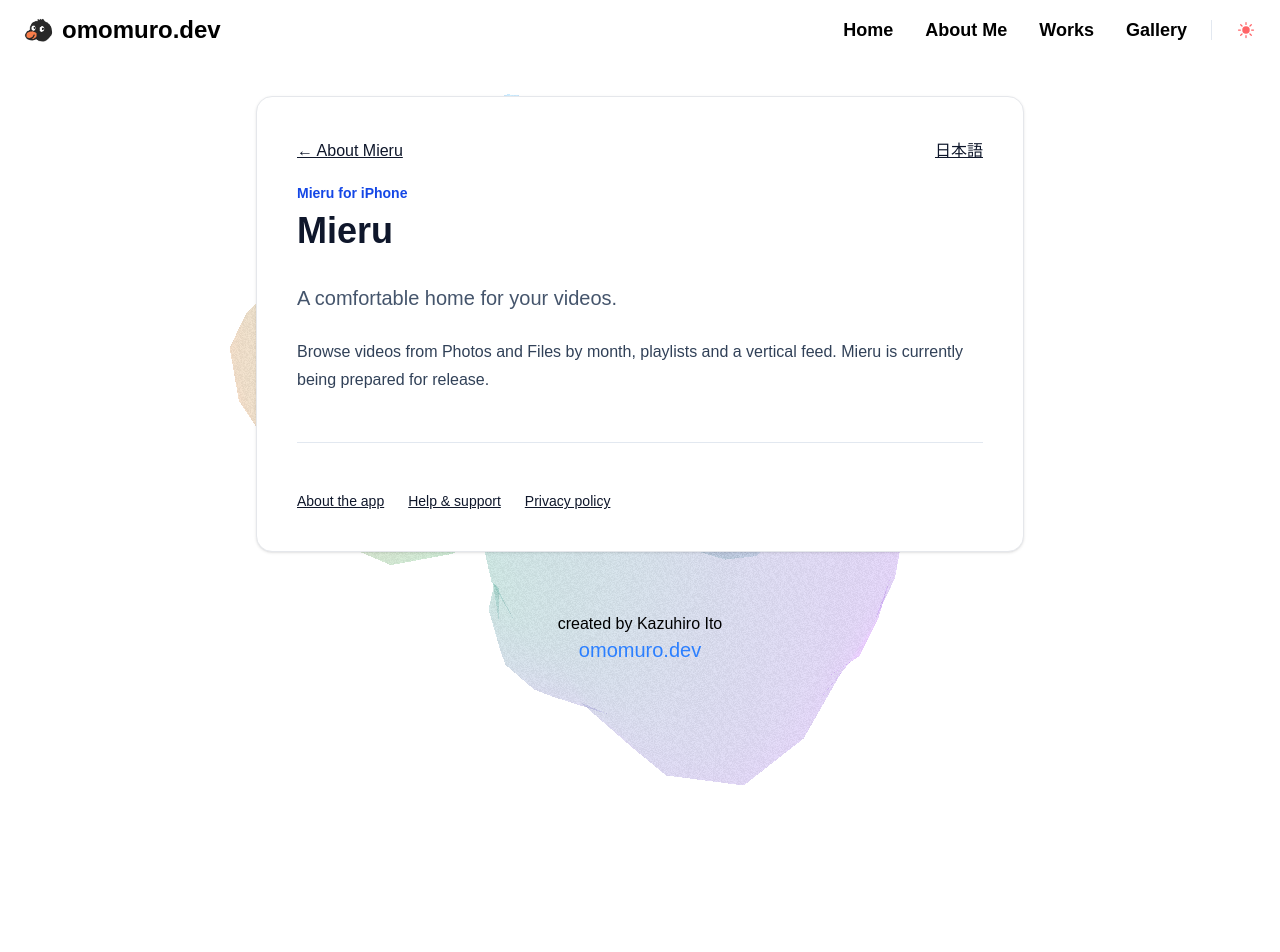
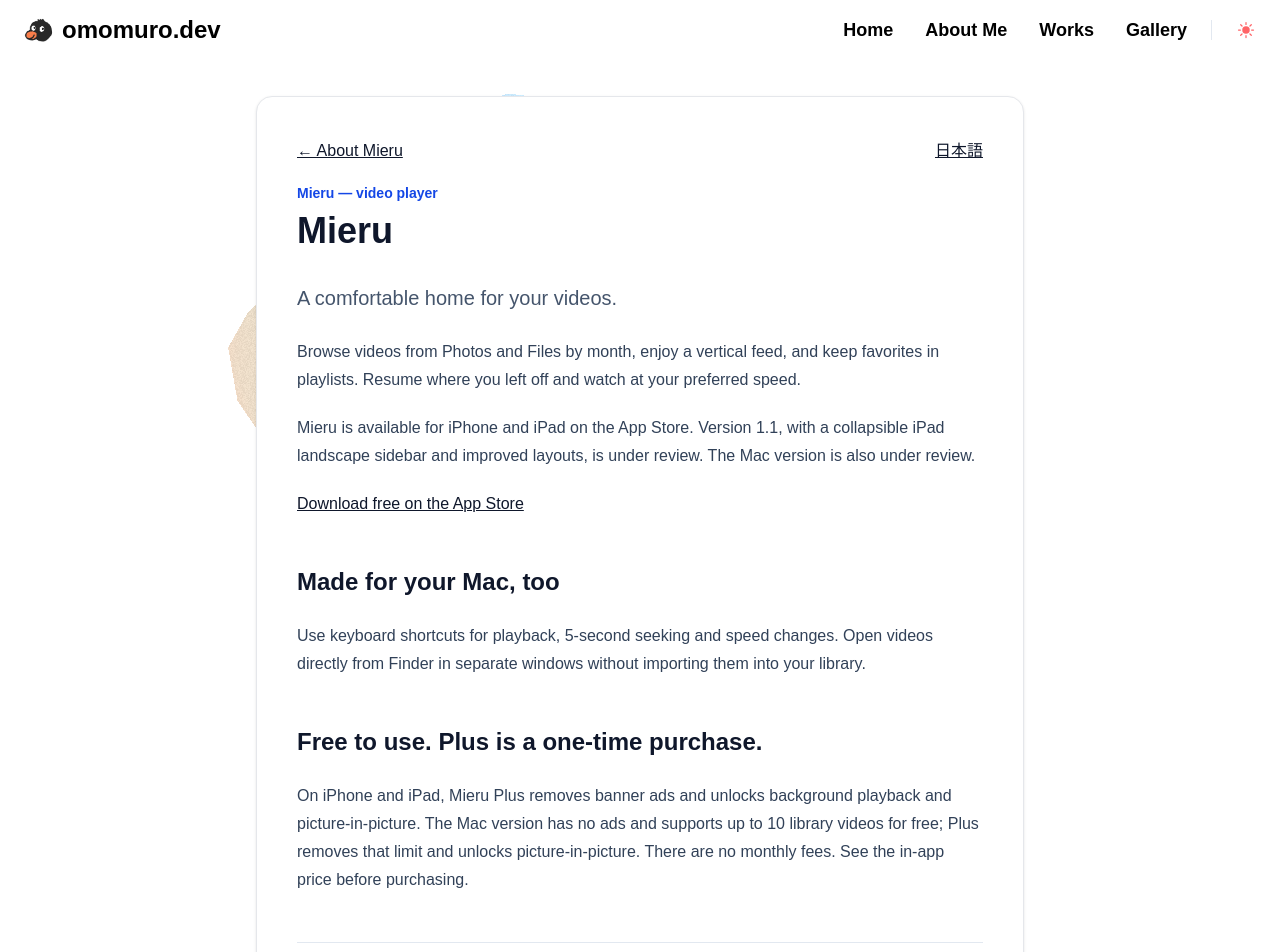
Before and after one commit to KazuhiroIto0127/omomuro.dev, a Next.js app: page /works/mieru/en in a window 1280 px wide. Shown: the top 952 px of the page. Before the commit the page ends 800 px from the top, so only its background shows below. Built offline with nearby package versions, Linux system fonts and the light colour scheme; no server answers; a web font is replaced by a local one; what tailwindcss-radix would draw is missing.

Commit message:
feat: add Mieru to works and announce app availability

```diff
--- a/components/mieru/Document.tsx
+++ b/components/mieru/Document.tsx
@@ -34,7 +34,7 @@ export default function MieruDocument({
           </Link>
         </div>
         <p className="mb-2 text-sm font-bold text-blue-700 dark:text-blue-300">
-          {english ? 'Mieru for iPhone' : 'iPhoneアプリ「Mieru」'}
+          {english ? 'Mieru — video player' : '動画プレイヤー「Mieru」'}
         </p>
         <h1>{title}</h1>
         <p className="lead">{description}</p>
--- /dev/null
+++ b/contents/works/mieru.md
@@ -0,0 +1,33 @@
+---
+title: "Mieru — 動画を、もっと心地よく。"
+description: "写真やファイルの動画を、月ごとの一覧・プレイリスト・縦フィードで。お気に入りの動画を気軽に楽しめるiPhone・iPadアプリ。Mac版も審査中です。"
+thumbnail: "/images/works/mieru.png"
+thumbnailHeight: 1024
+thumbnailWidth: 1024
+thumbnailFileName: "Mieruのアプリアイコン"
+createdAt: "2026-10-02"
+---
+
+**iPhone・iPad版はApp Storeで公開中です。Mac版は審査中です。**
+
+[App Storeで無料ダウンロード](https://apps.apple.com/jp/app/id6818041206)
+
+[English](/works/mieru/en)
+
+## 見たい動画に、すぐ戻れる
+
+写真ライブラリやファイルにある動画を、月ごとの一覧で探せる動画プレイヤーです。前回の続きから再生したり、縦フィードで次々に眺めたり。お気に入りやプレイリストにまとめて、自分の動画を心地よく楽しめます。
+
+## 大きな画面でも、使いやすく
+
+iPadの横向き表示に合わせた開閉できるサイドメニューや、ホーム・フィードの表示改善を含むバージョン1.1を審査に提出しました。
+
+Mac版も同時に審査中です。キーボードで再生・一時停止、5秒送り・戻し、速度変更ができ、Finderから開いた動画は取り込まずに別ウインドウで再生できます。
+
+## 無料で使えて、Plusは買い切り
+
+iPhone・iPadの無料版には一覧画面のバナー広告があります。買い切りのMieru Plusで、広告非表示・バックグラウンド再生・ピクチャ・イン・ピクチャを解放できます。
+
+Mac版は広告なしで、無料ではライブラリの動画を10本まで利用できます。Plusでは動画数の制限を解除し、ピクチャ・イン・ピクチャも使えます。月額料金はありません。購入価格はアプリ内でご確認ください。
+
+[使い方・サポート](/works/mieru/support) ・ [プライバシーポリシー](/works/mieru/privacy)
--- a/pages/works/[slug].tsx
+++ b/pages/works/[slug].tsx
@@ -30,13 +30,13 @@ export default function WorkPage({ work }: { work: Work }) {
         <Image
           priority
           src={work.thumbnail}
-          className={['kakusu', 'seal-atsume', 'pikaniji', 'dot-biyori'].includes(work.slug) ? 'mb-6 h-32 w-32 rounded-3xl object-contain md:h-40 md:w-40' : 'mb-4 h-52 w-full rounded-md bg-white object-cover md:h-96 transition-transform duration-300'}
+          className={['kakusu', 'seal-atsume', 'pikaniji', 'dot-biyori', 'mieru'].includes(work.slug) ? 'mb-6 h-32 w-32 rounded-3xl object-contain md:h-40 md:w-40' : 'mb-4 h-52 w-full rounded-md bg-white object-cover md:h-96 transition-transform duration-300'}
           height={work.thumbnailHeight}
           width={work.thumbnailWidth}
           alt={work.thumbnailFileName}
           style={{ viewTransitionName: `thumbnail-${work.slug}` }}
         />
-        <h1 className={['kakusu', 'seal-atsume', 'pikaniji', 'dot-biyori'].includes(work.slug) ? 'text-balance text-3xl leading-snug sm:text-4xl' : undefined}>{work.title}</h1>
+        <h1 className={['kakusu', 'seal-atsume', 'pikaniji', 'dot-biyori', 'mieru'].includes(work.slug) ? 'text-balance text-3xl leading-snug sm:text-4xl' : undefined}>{work.title}</h1>
         <p>{work.description}</p>
         <p>制作日：{work.createdAt}</p>
         {work.url && (
--- a/pages/works/mieru/en/index.tsx
+++ b/pages/works/mieru/en/index.tsx
@@ -3,8 +3,24 @@ export default function Page() {
   return (
     <MieruDocument language="en" title="Mieru" description="A comfortable home for your videos.">
       <p>
-        Browse videos from Photos and Files by month, playlists and a vertical feed. Mieru is currently being prepared
-        for release.
+        Browse videos from Photos and Files by month, enjoy a vertical feed, and keep favorites in playlists.
+        Resume where you left off and watch at your preferred speed.
+      </p>
+      <p>
+        Mieru is available for iPhone and iPad on the App Store. Version 1.1, with a collapsible iPad landscape
+        sidebar and improved layouts, is under review. The Mac version is also under review.
+      </p>
+      <p><a href="https://apps.apple.com/app/id6818041206">Download free on the App Store</a></p>
+      <h2>Made for your Mac, too</h2>
+      <p>
+        Use keyboard shortcuts for playback, 5-second seeking and speed changes. Open videos directly from
+        Finder in separate windows without importing them into your library.
+      </p>
+      <h2>Free to use. Plus is a one-time purchase.</h2>
+      <p>
+        On iPhone and iPad, Mieru Plus removes banner ads and unlocks background playback and picture-in-picture.
+        The Mac version has no ads and supports up to 10 library videos for free; Plus removes that limit and
+        unlocks picture-in-picture. There are no monthly fees. See the in-app price before purchasing.
       </p>
     </MieruDocument>
   );
--- a/pages/works/mieru/index.tsx
+++ /dev/null
@@ -1,10 +0,0 @@
-import MieruDocument from '@/components/mieru/Document';
-export default function Page() {
-  return (
-    <MieruDocument language="ja" title="Mieru" description="動画を、もっと心地よく。">
-      <p>
-        写真やファイルの動画を、月ごとの一覧・プレイリスト・縦フィードで楽しめるiPhoneアプリです。現在リリース準備中です。
-      </p>
-    </MieruDocument>
-  );
-}
```
Also changed, not shown: public/images/works/mieru.png (added).
